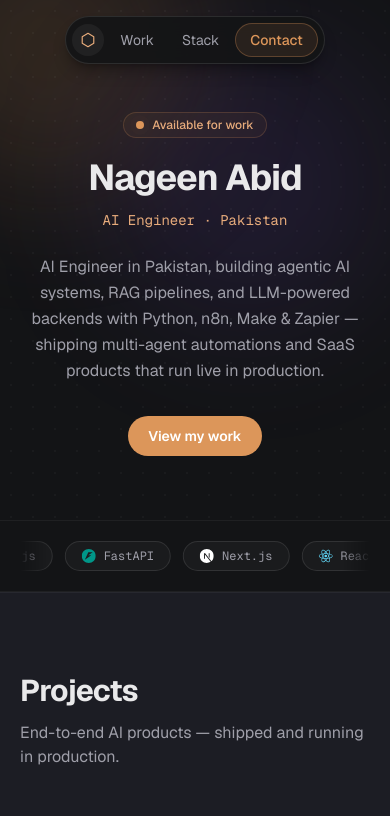
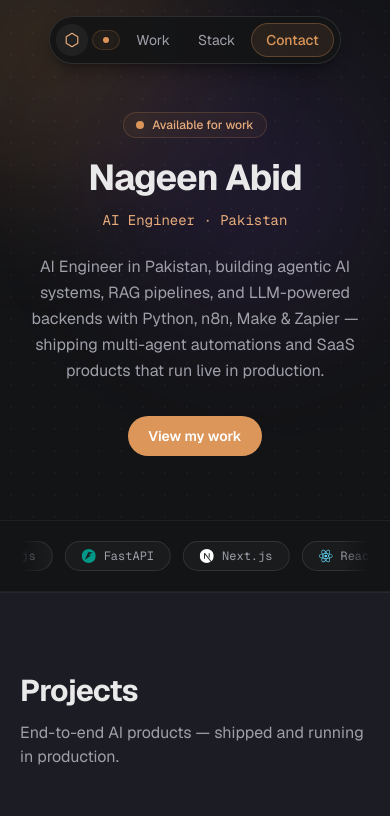
Before and after one commit to nageen24/nageen-portfolio, a Next.js app: page / in a window 390 px wide. Shown: the top 816 px of the page. Built offline with nearby package versions, Linux system fonts and the light colour scheme.

Commit message:
Nav: add the "Available for work" badge into the pill
Sits between the logo mark and Work/Stack/Contact. On mobile it
collapses to just the pulse dot so the pill still fits at 390px —
full text still shows in the hero badge below.

Co-Authored-By: Claude Sonnet 5 <noreply@anthropic.com>

```diff
--- a/src/components/Nav.tsx
+++ b/src/components/Nav.tsx
@@ -1,4 +1,5 @@
 import Link from "next/link";
+import { profile } from "@/data/portfolio";
 
 const links = [
   { href: "/#work", label: "Work" },
@@ -26,6 +27,13 @@ export default function Nav() {
           </svg>
         </Link>
 
+        {profile.available && (
+          <span className="inline-flex items-center gap-1.5 rounded-full border border-accent/20 bg-accent/5 px-2.5 py-1.5 text-xs font-medium text-accent-light">
+            <span className="pulse-dot h-1.5 w-1.5 shrink-0 rounded-full bg-accent" />
+            <span className="hidden sm:inline">Available for work</span>
+          </span>
+        )}
+
         {links.map((l) => (
           <Link
             key={l.href}
```
